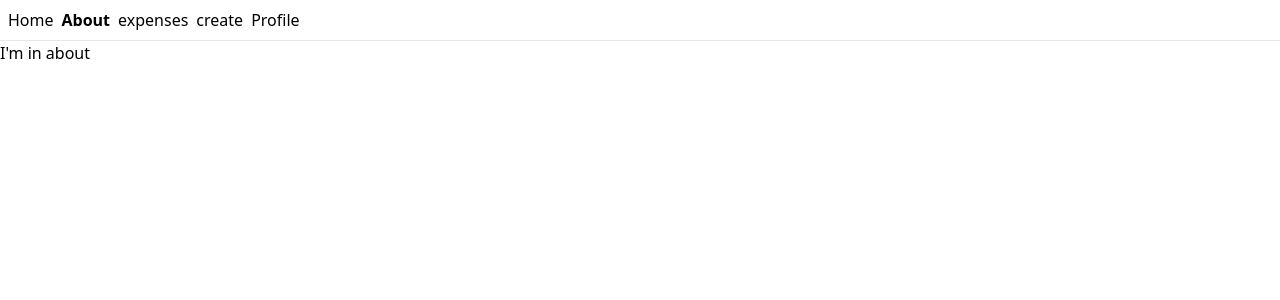
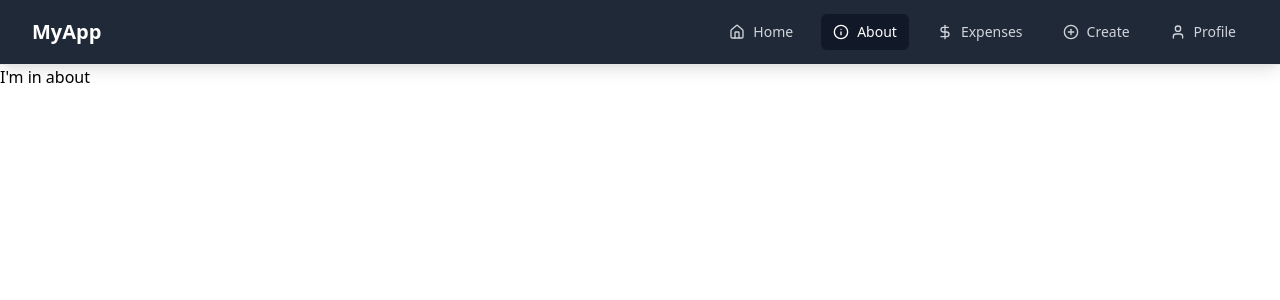
Before and after one commit to yahyamati/More-than-8-things-in-one-project, a React (Vite) app in the folder Frontend/: page /about in a window 1280 px wide. Shown: the top 300 px of the page. Built offline with nearby package versions, Linux system fonts and the light colour scheme; what hono would draw is missing.

Commit message:
add midleare to my routes && design the login page && i got errors

```diff
--- a/Frontend/src/routes/__root.tsx
+++ b/Frontend/src/routes/__root.tsx
@@ -1,5 +1,6 @@
 import {type QueryClient } from '@tanstack/react-query'
-import {Link, Outlet,createRootRouteWithContext } from '@tanstack/react-router'
+import {Link, Outlet,createRootRouteWithContext, useRouter } from '@tanstack/react-router'
+import { Home, Info, DollarSign, PlusCircle, User } from "lucide-react"
 
 // import { TanStackRouterDevtools } from '@tanstack/router-devtools'
 
@@ -16,25 +17,45 @@ export const Route = createRootRouteWithContext<MyRouterContext>()({
 })
 
 
-function Navbar(){
-  return(
-    <div className="p-2 flex gap-2">
-    <Link to="/" className="[&.active]:font-bold">
-      Home
-    </Link>{' '}
-    <Link to="/about" className="[&.active]:font-bold">
-      About
-    </Link>
-    <Link to="/expenses" className="[&.active]:font-bold">
-      expenses
-    </Link>
-    <Link to="/create-expenses" className="[&.active]:font-bold">
-    create
-    </Link>
-    <Link to="/profile" className="[&.active]:font-bold">
-    Profile
-    </Link>
-  </div>
+function Navbar() {
+  const router = useRouter()
+
+  const navItems = [
+    { to: "/", label: "Home", icon: Home },
+    { to: "/about", label: "About", icon: Info },
+    { to: "/expenses", label: "Expenses", icon: DollarSign },
+    { to: "/create-expenses", label: "Create", icon: PlusCircle },
+    { to: "/profile", label: "Profile", icon: User },
+  ]
+
+  return (
+    <nav className="bg-gray-800 text-white shadow-lg">
+      <div className="max-w-7xl mx-auto px-4 sm:px-6 lg:px-8">
+        <div className="flex items-center justify-between h-16">
+          <div className="flex items-center">
+            <span className="font-bold text-xl">MyApp</span>
+          </div>
+          <div className="hidden md:block">
+            <div className="ml-10 flex items-baseline space-x-4">
+              {navItems.map((item) => (
+                <Link
+                  key={item.to}
+                  to={item.to}
+                  className={`flex items-center px-3 py-2 rounded-md text-sm font-medium ${
+                    router.state.location.pathname === item.to
+                      ? "bg-gray-900 text-white"
+                      : "text-gray-300 hover:bg-gray-700 hover:text-white"
+                  } transition duration-150 ease-in-out`}
+                >
+                  <item.icon className="w-4 h-4 mr-2" />
+                  {item.label}
+                </Link>
+              ))}
+            </div>
+          </div>
+        </div>
+      </div>
+    </nav>
   )
 }
 function Root(){
--- a/Frontend/src/routes/_authenticated.tsx
+++ b/Frontend/src/routes/_authenticated.tsx
@@ -1,5 +1,6 @@
-import { createFileRoute, Outlet } from "@tanstack/react-router"
+import { createFileRoute, Link, Outlet } from "@tanstack/react-router"
 import {  userQueryOption } from "../lib/api"
+import { Button } from "../components/ui/button"
 
 
 
@@ -7,11 +8,15 @@ import {  userQueryOption } from "../lib/api"
 
 
 const Login = () => {
-
   return (
-    <div>
-      <p>You need to log in to continue.</p>
-      <a href="http://localhost:3000/api/login">Logout</a>
+    <div className="flex items-center justify-center min-h-screen bg-gray-100">
+      <div className="w-full max-w-md p-8 space-y-6 bg-white rounded-lg shadow-md">
+        <h1 className="text-3xl font-bold text-center text-gray-800">Login</h1>
+        <p className="text-center text-gray-600">You need to log in to continue.</p>
+        <Button asChild className="w-full">
+        <a href="http://localhost:3000/api/login">Login</a>
+        </Button>
+      </div>
     </div>
   )
 }
```
Also changed, not shown: 2 other files (tests, documents, lock files or other folders).
